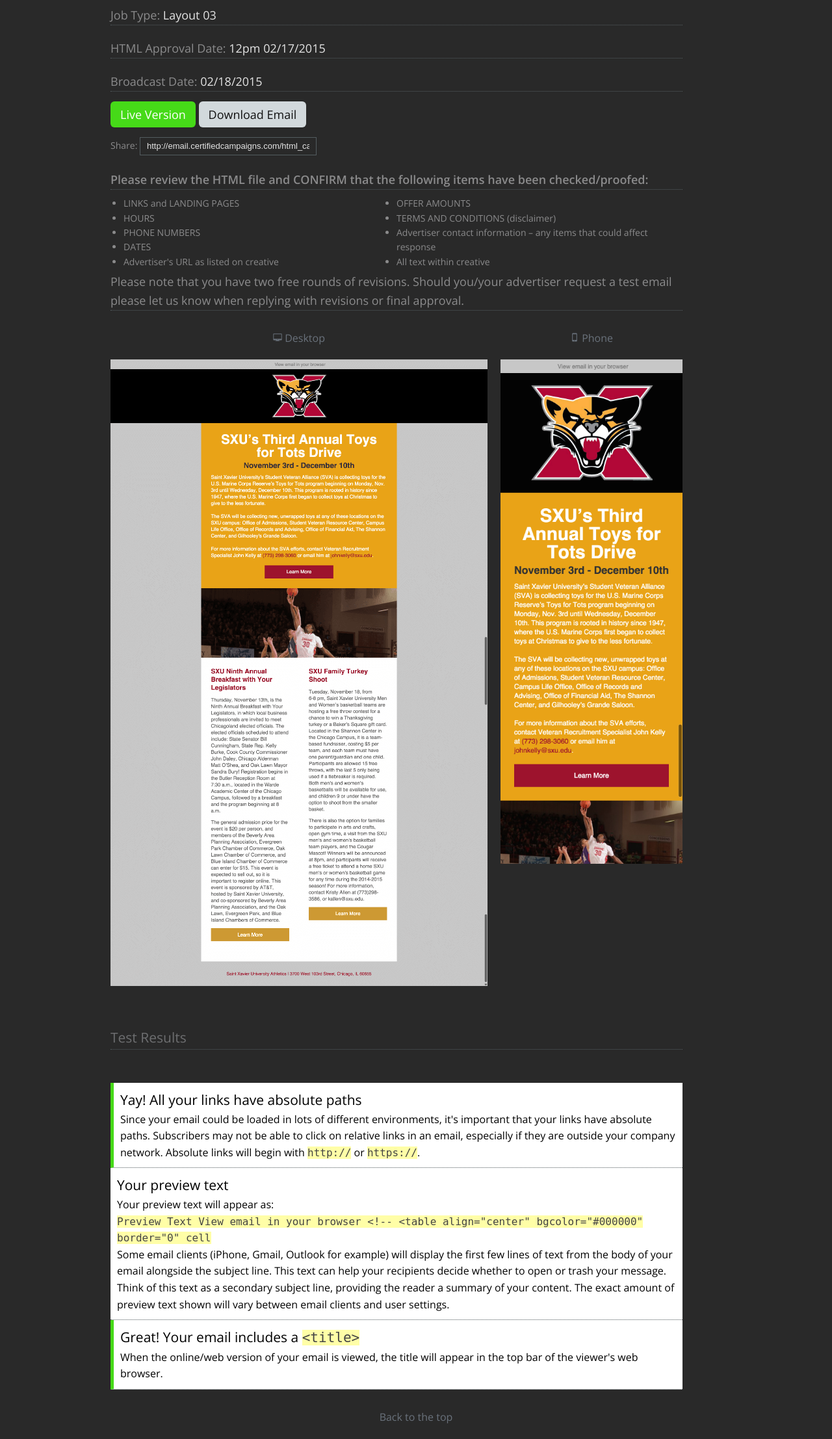
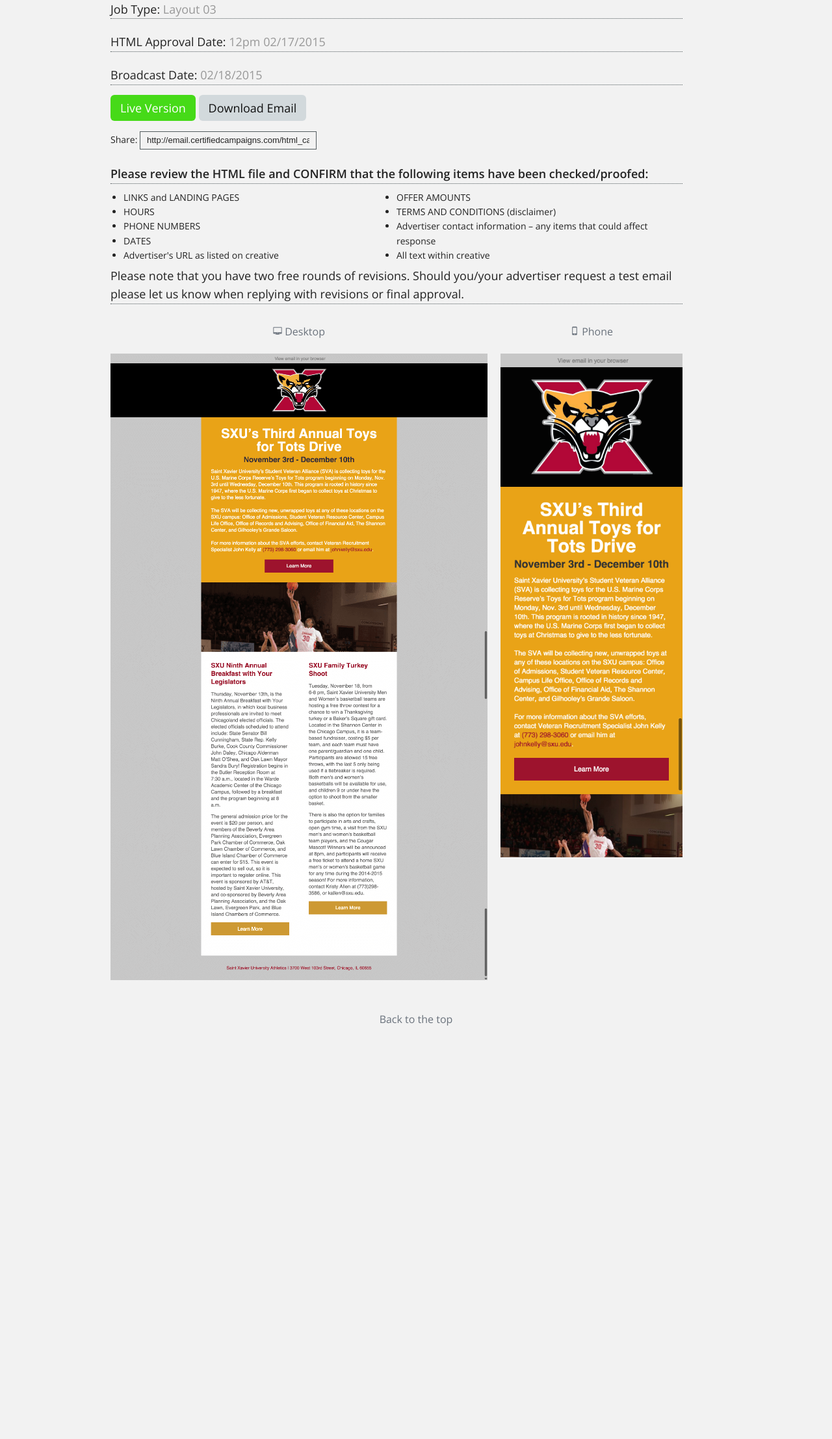
Before and after one commit to matthelbig/mmi-test-email-tool, a plain HTML site: page test.html in a window 1280 px wide. Shown: the part 105-2319 px from the top of the page at 65% size. After the commit the page ends 1706 px from the top, so only its background shows below. Drawn offline with nearby package versions, Linux system fonts and the light colour scheme.

Commit message:
updated color scheme

```diff
--- a/test.html
+++ b/test.html
@@ -19,7 +19,7 @@
     <style type="text/css">
 
 body {
-    background: #292929;
+    background: #F2F2F2;
     font-family: "Open Sans" !important;
       line-height: 1.6;
     }
@@ -285,7 +285,7 @@ body {
     text-align: left;
     font-weight: 500;
     line-height: 1.6;
-    color: #E4E4E4;
+    color: #222;
     font-family: "Open Sans";
     font-size: 21px;
     border-bottom: 2px #FFFFFF;
@@ -344,7 +344,8 @@ body {
 
     .share-area {
 
-    background-color: #FFFFFF;
+    background-color: #
+    ;
     margin: auto auto;
     }
 
@@ -423,7 +424,7 @@ body {
     text-align: left;
     font-weight: 500;
     line-height: 1.6;
-    color: #8B8B8C;
+    color: #222;
     font-family: "Open Sans";
     font-size: 18px;
     border-bottom: 2px #FFFFFF;
@@ -436,7 +437,7 @@ body {
     text-align: left;
     font-weight: 500;
     line-height: 1.6;
-    color: #8B8B8C;
+    color: #222;
     font-family: "Open Sans";
     font-size: 14px;
     padding-top: 21px;
@@ -447,7 +448,7 @@ body {
     text-align: left;
     font-weight: 500;
     line-height: 1.6;
-    color: #8B8B8C;
+    color: #222;
     font-family: "Open Sans";
     font-size: 18px;
     padding-top: 0px;
@@ -481,7 +482,7 @@ body {
         color: #666;
         font-size: 1.8em;
         padding: 2px;
-        background-color: #292929
+        background-color: #F2F2F2
         }
 
         .form-input-text {
@@ -491,7 +492,7 @@ body {
         margin-bottom: 2px;
         font-size: 13px;
         border: 1px solid #535c5f;
-        color: #E4E4E4;}
+        color: #222;}
 
         input {
         margin: 0em;
@@ -540,6 +541,285 @@ body {
 
         .spacer {padding-bottom: 10px;}
 
+        .container                                  { position: relative; width: 960px; margin: 0 auto; padding: 0; }
+    .container .columns                         { float: left; display: inline; margin-left: 10px; margin-right: 10px; }
+    .container .five.columns                    { width: 280px; }
+    .container .seven.columns                   { width: 400px; }
+    .container .eight.columns                   { width: 460px; }
+    .container .ten.columns                     { width: 580px; }
+    .container .fifteen.columns                 { width: 880px; }
+
+
+
+
+
+
+
+    @media only screen and (min-width: 768px) and (max-width: 959px) {
+        .container                                  { width: 768px; }
+        .container .columns                         { margin-left: 10px; margin-right: 10px;  }
+        .container .five.columns                    { width: 220px; }
+        .container .seven.columns                   { width: 316px; }
+        .container .eight.columns                   { width: 364px; }
+        .container .ten.columns                     { width: 460px; }
+        .container .fifteen.columns                 { width: 700px; }
+    }
+
+
+
+
+
+
+    @media only screen and (max-width: 767px) {
+        .container { width: 300px; }
+        .container .columns{ margin: 0; }
+        .container .five.columns,
+        .container .seven.columns,
+        .container .eight.columns,
+        .container .ten.columns,
+        .container .fifteen.columns{ width: 300px ; }
+
+    }
+
+
+
+
+
+
+    @media only screen and (min-width: 480px) and (max-width: 767px) {
+        .container { width: 420px ; }
+        .container .columns{ margin: 0; }
+        .container .five.columns,
+        .container .seven.columns,
+        .container .eight.columns,
+        .container .ten.columns,
+        .container .fifteen.columns{ width: 420px ; }
+    }
+
+
+
+
+
+    .container:after { content: "\0020"; display: block; height: 0; clear: both; visibility: hidden; }
+
+
+
+
+
+
+
+a,body,div,h1,h2,html,img,li,p,span,ul{margin:0;padding:0;border:0;font:inherit;vertical-align:baseline}body{line-height:1}
+
+.child {
+    -webkit-transform: translate3d(0,  0,  0);
+    transform: translate3d(0,  0,  0);
+    -webkit-animation-name: slide-up;
+    animation-name: slide-up;
+    -webkit-animation-duration: 0.9s;
+    animation-duration: 0.9s;
+    -webkit-animation-timing-function: ease;
+    animation-timing-function: ease;
+}
+.child2 {
+    -webkit-transform: translate3d(0,  0,  0);
+    transform: translate3d(0,  0,  0);
+    -webkit-animation-name: slide-up;
+    animation-name: slide-up;
+    -webkit-animation-duration: 1.3s;
+    animation-duration: 1.3s;
+    -webkit-animation-timing-function: ease;
+    animation-timing-function: ease;
+}
+.child3 {
+    -webkit-transform: translate3d(0,  0,  0);
+    transform: translate3d(0,  0,  0);
+    -webkit-animation-name: slide-up;
+    animation-name: slide-up;
+    -webkit-animation-duration: 1.5s;
+    animation-duration: 1.5s;
+    -webkit-animation-timing-function: ease;
+    animation-timing-function: ease;
+}
+.child4 {
+    -webkit-transform: translate3d(0,  0,  0);
+    transform: translate3d(0,  0,  0);
+    -webkit-animation-name: slide-up;
+    animation-name: slide-up;
+    -webkit-animation-duration: 1.7s;
+    animation-duration: 1.7s;
+    -webkit-animation-timing-function: ease;
+    animation-timing-function: ease;
+}
+
+    #banner {
+    margin: auto auto;
+    text-align: left;
+    width: 100%;
+    position: relative;
+    background-color: #E2E8EA;
+    height: 3px;
+    }
+
+    h1 {
+    margin: auto;
+    text-align: left;
+    font-weight: 500;
+    line-height: 1.6;
+    color: #222;
+    font-family: "Open Sans";
+    font-size: 21px;
+    border-bottom: 2px #FFFFFF;
+    padding-top: 30px;
+    border-bottom: dotted 1px #535c5f;
+    }
+
+    h2 {
+    margin: auto;
+    text-align: center;
+    padding: 30px 30px 20px;
+    font-weight: 500;
+    line-height: 1.6;
+    color: #6A727C;
+    font-family: "Open Sans";
+    }
+
+     h2 a {
+    margin: auto;
+    text-align: center;
+    font-weight: 500;
+    line-height: 1.6;
+    color: #6A727C;
+    font-family: "Open Sans";
+    text-decoration: none;
+    }
+
+    a.landing-btn {
+    color: #101010;
+    font-family: "Open Sans";
+    background-color: #D2D9DC;
+    padding: 8px 15px;
+    margin: 40px 0px;
+    border: none;
+    border-radius: 6px;
+    text-decoration: none;
+    -webkit-transition: background-color 0.15s ease-in-out;
+    -moz-transition: background-color 0.15s ease-in-out;
+    -o-transition: background-color 0.15s ease-in-out;
+    transition: background-color 0.15s ease-in-out;
+    }
+
+      a.live-btn {
+    color: #fff;
+    font-family: "Open Sans";
+    background-color: #46DA18;
+    padding: 8px 15px;
+    margin: 40px 0px;
+    border: none;
+    border-radius: 6px;
+    text-decoration: none;
+    -webkit-transition: background-color 0.15s ease-in-out;
+    -moz-transition: background-color 0.15s ease-in-out;
+    -o-transition: background-color 0.15s ease-in-out;
+    transition: background-color 0.15s ease-in-out;
+    }
+
+@media (max-width:480px){
+
+    a.landing-btn {
+        padding: 8px 10px;
+                }
+            }
+
+    img {width: 100%;}
+
+    .small-text {
+    margin: auto;
+    text-align: left;
+    font-weight: 500;
+    line-height: 1.6;
+    color: #222;
+    font-family: "Open Sans";
+    font-size: 18px;
+    border-bottom: 2px #FFFFFF;
+    padding-top: 21px;
+    border-bottom: dotted 1px #535c5f;
+    }
+
+    .share-text {
+    margin: auto;
+    text-align: left;
+    font-weight: 500;
+    line-height: 1.6;
+    color: #222;
+    font-family: "Open Sans";
+    font-size: 14px;
+    padding-top: 21px;
+    }
+
+    ul {
+    margin: auto;
+    text-align: left;
+    font-weight: 500;
+    line-height: 1.6;
+    color: #222;
+    font-family: "Open Sans";
+    font-size: 18px;
+    padding-top: 0px;
+    margin-left: 20px;
+    }
+
+     .button-text {
+    margin: auto;
+    text-align: left;
+    font-weight: 500;
+    line-height: 1.6;
+    color: #535C5F;
+    font-family: "Open Sans";
+    font-size: 18px;
+    border-bottom: 2px #FFFFFF;
+    padding-top: 21px;
+    }
+
+    .share-panel-url {
+        width: 370px;
+        margin-right: 15px;
+        color: #666;
+        font-size: 1.8em;
+        padding: 2px;
+        background-color: #F2F2F2
+        }
+
+        .form-input-text {
+        width: 250px;
+        padding: 5px 10px 6px;
+        margin-top: 0;
+        margin-bottom: 2px;
+        font-size: 13px;
+        border: 1px solid #535c5f;
+        color: #222;}
+
+        input {
+        margin: 0em;
+        text-rendering: auto;
+        color: initial;
+        letter-spacing: normal;
+        word-spacing: normal;
+        text-transform: none;
+        text-indent: 0px;
+        text-shadow: none;
+        display: inline-block;
+        text-align: start;
+        }
+
+        .icon{
+        width: 14px;
+        height: 14px;
+        }
+
+        li {font-size: 14px;}
+
+        .spacer {padding-bottom: 10px;}
+
     </style>
 </head>
 
@@ -553,9 +833,9 @@ body {
         <div class="fifteen columns child">
             <h1>5640-280 Philadelphia Orchestra</h1>
 
-            <p class="small-text">Job Type: <span style="color:#E4E4E4;">Layout 03</span></p>
-            <p class="small-text">HTML Approval Date: <span style="color:#E4E4E4;">12pm 02/17/2015</span></p>
-            <p class="small-text">Broadcast Date: <span style="color:#E4E4E4;">02/18/2015</span></p>
+            <p class="small-text">Job Type: <span style="color:#989898;">Layout 03</span></p>
+            <p class="small-text">HTML Approval Date: <span style="color:#989898;">12pm 02/17/2015</span></p>
+            <p class="small-text">Broadcast Date: <span style="color:#989898;">02/18/2015</span></p>
 
             <p class="button-text"><a class="live-btn" href="SXU/SXU_FINAL.html">Live Version</a> <a class="landing-btn" href="SXU.zip" target="_blank">Download Email</a></p>
             <p class="share-text">Share: <input class="form-input-text share-panel-url" name="share_url" value="http://email.certifiedcampaigns.com/html_campaigns/" title="Share link" dir="ltr" onclick="select()" /></p>
@@ -607,70 +887,6 @@ body {
     </div>
     <br>
 
-
-    <div class="container">
-        <div class="fifteen columns">
-            <p class="test-results">Test Results</p>
-        </div>
-    </div>
-    <br>
-    <br>
-
-
-    <div class="container">
-        <div class="fifteen columns">
-
-            <div class="result positive">
-                <h3>Yay! All your links have absolute paths</h3>
-
-
-                <p>Since your email could be loaded in lots of different
-                environments, it's important that your links have absolute
-                paths. Subscribers may not be able to click on relative links
-                in an email, especially if they are outside your company
-                network. Absolute links will begin with <code>http://</code> or
-                <code>https://</code>.</p>
-            </div>
-            <!-- result -->
-
-            <div class="result informational">
-                <h3>Your preview text</h3>
-
-
-                <p>Your preview text will appear as:</p>
-
-
-                <p class="preview"><code>Preview Text View email in your
-                browser &lt;!-- &lt;table align=&quot;center&quot;
-                bgcolor=&quot;#000000&quot; border=&quot;0&quot; cell</code>
-                </p>
-
-
-                <p>Some email clients (iPhone, Gmail, Outlook for example) will
-                display the first few lines of text from the body of your email
-                alongside the subject line. This text can help your recipients
-                decide whether to open or trash your message. Think of this
-                text as a secondary subject line, providing the reader a
-                summary of your content. The exact amount of preview text shown
-                will vary between email clients and user settings.</p>
-            </div>
-            <!-- result -->
-
-
-            <div class="result positive">
-                <h3>Great! Your email includes a
-                <code>&lt;title&gt;</code></h3>
-
-
-                <p>When the online/web version of your email is viewed, the
-                title will appear in the top bar of the viewer's web
-                browser.</p>
-            </div>
-            <!-- result -->
-        </div>
-    </div>
-
-
     <h2><a href="#">Back to the top</a></h2>
 </body>
 </html>
```
